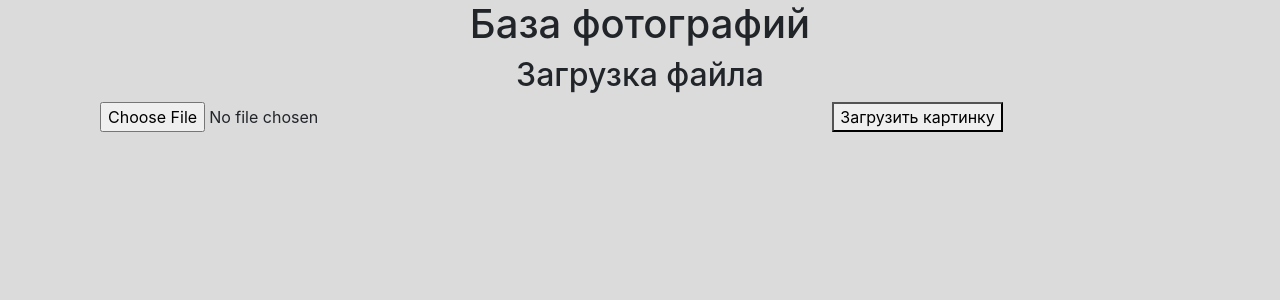
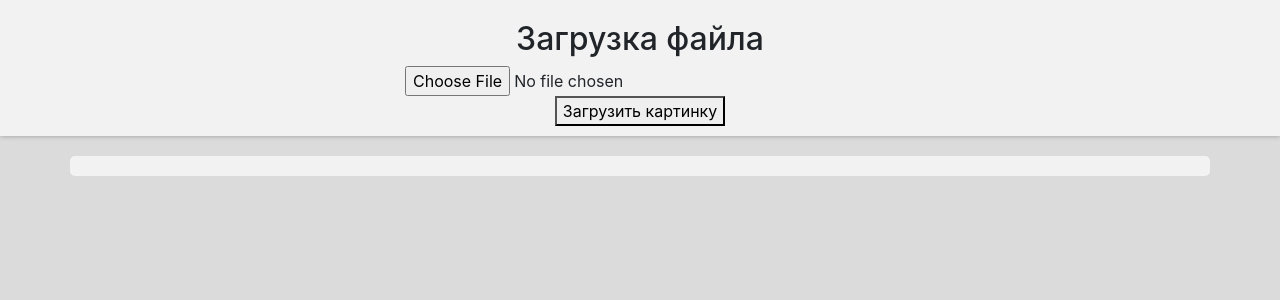
Before and after one commit to Tlmonko/Sirius2019, a Django app: page / in a window 1280 px wide. Shown: the top 300 px of the page. Run offline with Django 3.2, Linux system fonts and the light colour scheme; data that the repository does not hold is empty; some libraries are stand-ins or nearby versions.

Commit message:
Style changed

```diff
--- a/static/CSS/style.css
+++ b/static/CSS/style.css
@@ -1,3 +1,34 @@
 body {
     background-color: #dbdbdb;
 }
+
+#main-container {
+    background-color: #f2f2f2;
+    padding: 10px;
+    border-radius: 5px;
+}
+
+.header {
+    /* position:fixed;
+    left:0;
+    top:0;
+    width:100vw;
+    z-index:200;
+    height:200px;      */
+    margin-bottom: 20px;
+    padding-top: 20px;
+    padding-bottom: 10px;
+    background-color: #f2f2f2;
+    box-shadow: 0 0 5px rgba(0,0,0,0.3);
+  }
+
+  .my-card {
+      box-shadow: 0 0 0px rgba(0,0,0,0.5) !important;
+      transition: box-shadow 0.08s ease-in-out;
+      transition: transform 0.08s ease-in-out;
+  }
+
+  .my-card:hover {
+    box-shadow: 0 0 5px rgba(0,0,0,0.3) !important;
+    transform: scale(1.009, 1.009);
+}
--- a/templates/Html/mainpage.html
+++ b/templates/Html/mainpage.html
@@ -12,30 +12,26 @@
     <meta name="viewport" content="width=device-width">
 </head>
 <body>
-<div class="text-center">
+<!-- <div class="text-center" style="margin-top: 50px;">
     <h1 class="">База фотографий</h1>
-</div>
-<div class="container text-center" style="margin-bottom: 30px">
+</div> -->
+<div class="container-fluid text-center header">
     <h2>Загрузка файла</h2>
     <form method="post" enctype="multipart/form-data">
         {% csrf_token %}
-        <div class="container" style="">
-            <div class="row">
-                <div class="col-sm">
-                    <input type="file" class="form-control-file" name="picture">
-                </div>
-                <div class="col-sm">
-                    <button type="submit" class="">Загрузить картинку</button>
-                </div>
+        <div class="container" style="width: 500px;">
+                <input type="file" class="form-control-file" name="picture">
+                <button type="submit" class="">Загрузить картинку</button>
             </div>
         </div>
     </form>
 </div>
-<div class="container" id="">
+<div class="text-center">
+<div class="container" id="main-container">
     <div class="row">
         {% for picture in pictures_list %}
             <div class="col-md-4">
-                <div class="card mb-4 shadow-sm" style="width: auto;">
+                <div class="card mb-4 shadow-lg my-card" style="width: auto;">
                     <img class="card-image" src="{{ picture.path_thumbnails }}" style="width: 100%; height: 300px; border-radius: 2px;">
                     <div class="card-body">
                         <div class="d-flex justify-content-between align-items-center">
@@ -51,6 +47,7 @@
         {% endfor %}
     </div>
 </div>
+</div>
 <script src={% static "/JS/main.js" %}></script>
 </body>
 </html>
```
